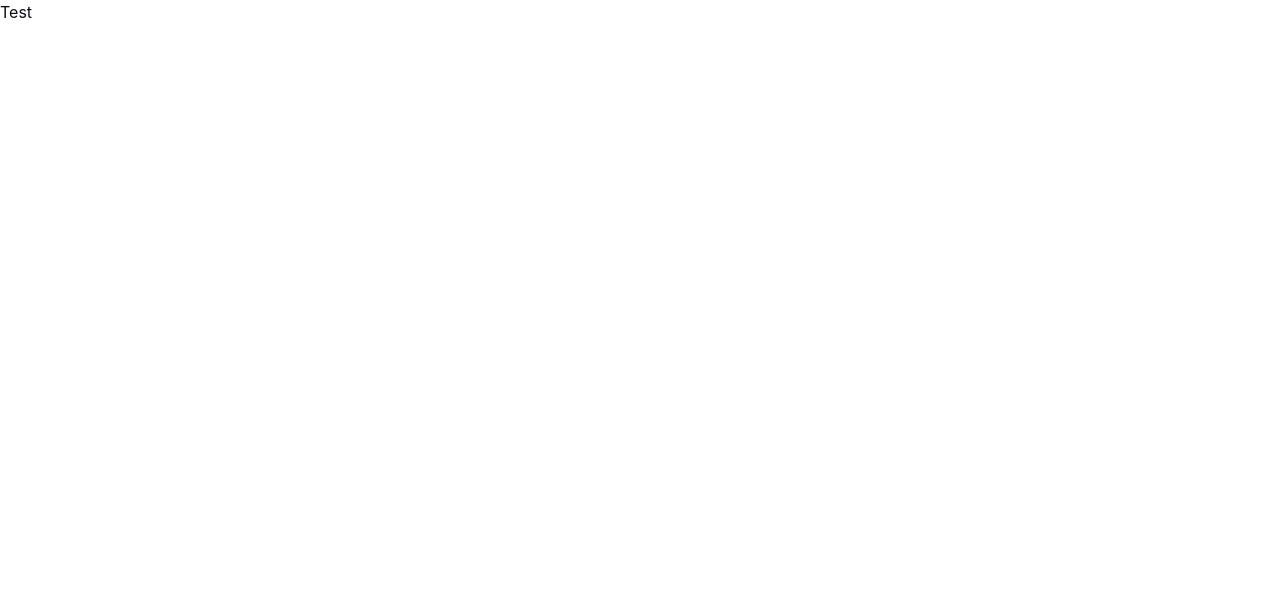
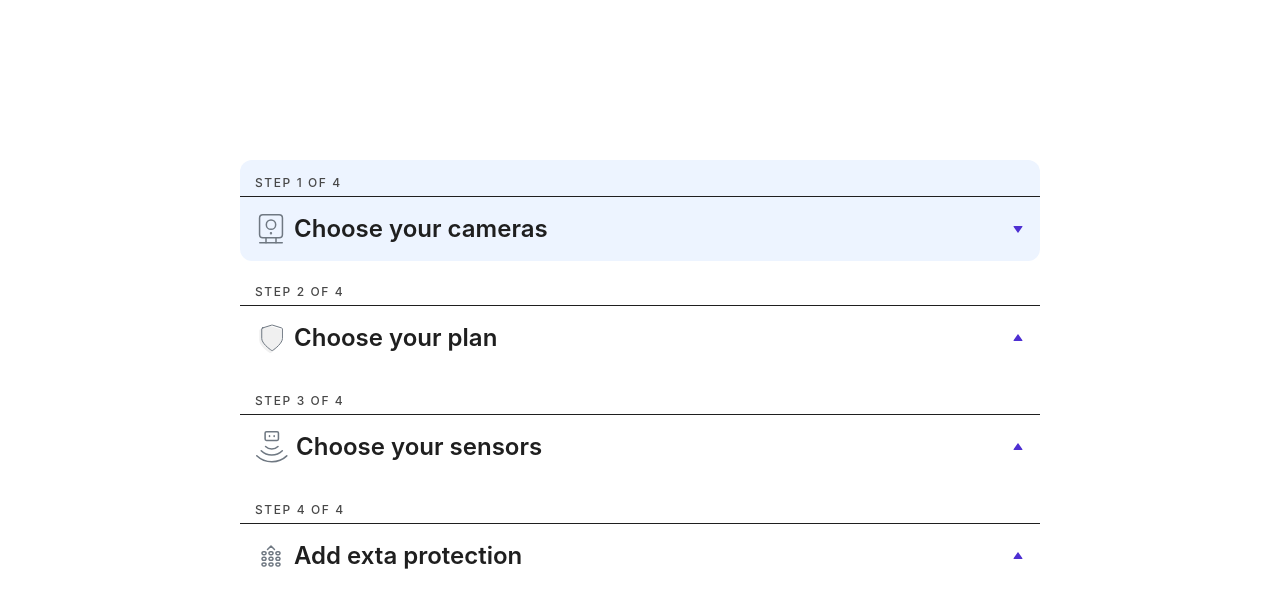
Before and after one commit to feyi-akinola/ecom-test, a React (Vite) app: page / in a window 1280 px wide. Shown: the top 608 px of the page. Built offline with nearby package versions, Linux system fonts and the light colour scheme.

Commit message:
Add step placeholders, menu svg and updated styles

```diff
--- a/src/App.tsx
+++ b/src/App.tsx
@@ -1,8 +1,34 @@
+import Step from "./components/Step";
+
+const steps = [
+  {
+    title: "Choose your cameras",
+    icon: "src/assets/svg/camera.svg"
+  },
+  {
+    title: "Choose your plan",
+    icon: "src/assets/svg/plan.svg"
+  },
+  {
+    title: "Choose your sensors",
+    icon: "src/assets/svg/sensor.svg"
+  },
+  {
+    title: "Add exta protection",
+    icon: "src/assets/svg/protection.svg"
+  },
+];
 
 export default function App() {
   return (
-    <>
-      <p>Test</p>
-    </>
+    <div className="w-screen py-40">
+      <div className="w-200 mx-auto flex flex-col gap-2">
+        {
+          steps.map((step, index) =>
+            <Step key={index} step={step} index={index}/>
+          )
+        }
+      </div>
+    </div>
   );
 };
--- /dev/null
+++ b/src/components/Step.tsx
@@ -0,0 +1,49 @@
+import { useState } from "react";
+
+type StepProps = {
+  step: {
+    icon: string;
+    title: string;
+  };
+  index: number;
+}
+
+const Step = ({step: {icon, title}, index} : StepProps) => {
+  const [menuOpen, setmenuOpen] = useState<boolean>(index == 0);
+
+  const handleMenuToggle = () => {
+    setmenuOpen((prev) => !prev);
+  }
+
+  return (
+    <div
+      className="flex flex-col rounded-xl"
+      style={{
+        backgroundColor: menuOpen && "var(--section-bg)"
+      }}>
+      {/* Step count */}
+      <p className="step-count">Step {index + 1} of 4</p>
+
+      {/* Title & menu toggle */}
+      <div className="flex items-center justify-between border-t-[0.5px] border-(--text-alt) p-4">
+        <div className="flex gap-2 items-center">
+          <img src={icon} alt="Menu toggle" className=""/>
+          <div className="title">{title}</div>
+        </div>
+
+        <div className="menu">
+          <img
+            src="src/assets/svg/menu-toggle.svg"
+            alt="Menu toggle"
+            className="cursor-pointer"
+            style={{
+              rotate: !menuOpen && "180deg"
+            }}
+            onClick={handleMenuToggle} />
+        </div>
+      </div>
+    </div>
+  );
+};
+
+export default Step;
--- a/src/index.css
+++ b/src/index.css
@@ -4,8 +4,9 @@
   --main: #4E2FD2;
   --accent: #4E2FD2B2;
   --text: #0B0D10;
-  --title-alt: #1F1F1F;
+  --text-alt: #1F1F1F;
   --text-grey: #1F1F1FBF;
+  --text-grey-alt: #484848;
   --text-green: #0AA288;
   --text-blue: #0000EE;
   --text-red: #D8392B;
@@ -14,6 +15,9 @@
   --option-bg: #1DF0BB0A;
   --icon: #525963;
   --icon-bg: #F0F4F7;
+  --icon-length: 30px;
+  --space-md: 15px;
+  --space-sm: 5px;
 
   color: var(--text);
   background: var(--bg);
@@ -22,3 +26,19 @@
   -webkit-font-smoothing: antialiased;
   -moz-osx-font-smoothing: grayscale;
 }
+
+@layer {
+  .step-count {
+    @apply text-xs uppercase px-(--space-md) pt-(--space-md) pb-(--space-sm)
+      tracking-[1.6px] font-medium text-(--text-grey-alt);
+  }
+
+  .icon {
+    @apply w-(--icon-length) h-(--icon-length) bg-(--icon-bg) rounded-xs
+      flex items-center justify-center;
+  }
+
+  .title {
+    @apply text-2xl text-(--text-alt) font-semibold;
+  }
+}
```
Also changed, not shown: src/assets/svg/menu-toggle.svg (added).
